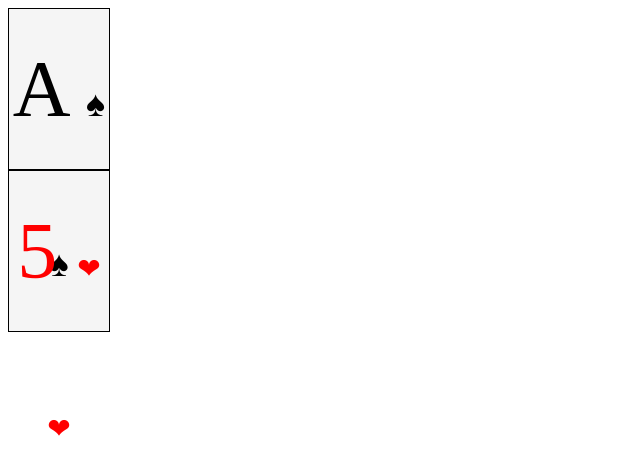
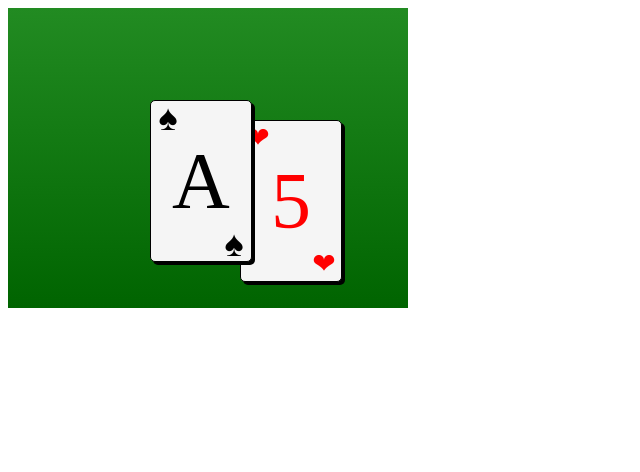
Before and after one commit to TanuskaB/playingcard_repo, a plain HTML site: page index.html in a window 1280 px wide. Shown: the whole page, without its empty margins (0-640 px from the left). Drawn offline with Linux system fonts and the light colour scheme.

Commit message:
added the html and css code

```diff
--- a/styles.css
+++ b/styles.css
@@ -1,6 +1,8 @@
 .table {
    width: 400px;
    height: 300px;
+   background: linear-gradient(to bottom, forestgreen, darkgreen);
+
 
    /* TODO: Add part of your solution here */
 
@@ -22,19 +24,26 @@
    line-height: 160px;
    text-align: center;
    font-size: 80px;
-
+   border-radius: 5px;
+   box-shadow: 3px 3px 0px black;
    /* TODO: Add part of your solution here */
 
 }
 
 .card-top {
    /* TODO: Add part of your solution here */
-
+   position: absolute;
+   left: 150px;
+   top: 100px;
+   z-index: 2;
 }
 
 .card-bottom {
    /* TODO: Add part of your solution here */
-
+   position: absolute;
+   left: 240px;
+   top: 120px;
+   z-index: 1;
 }
 
 .heart {
@@ -55,10 +64,14 @@
 
 .top-left {
    /* TODO: Add part of your solution here */
-
+   position: absolute;
+   left: 2px;
+   top: 2px;
 }
 
 .bottom-right {
    /* TODO: Add part of your solution here */
-
+   position: absolute;
+   right: 2px;
+   bottom: 2px;
 }
```
